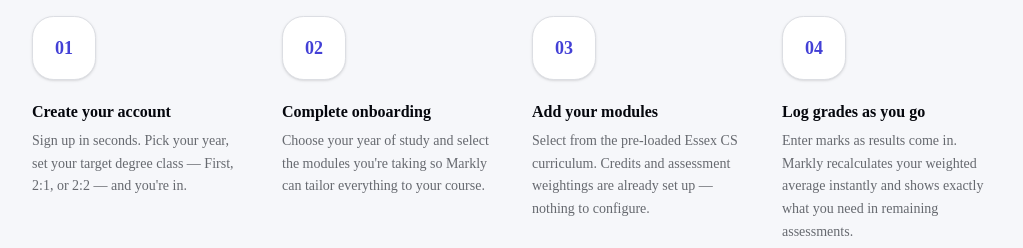
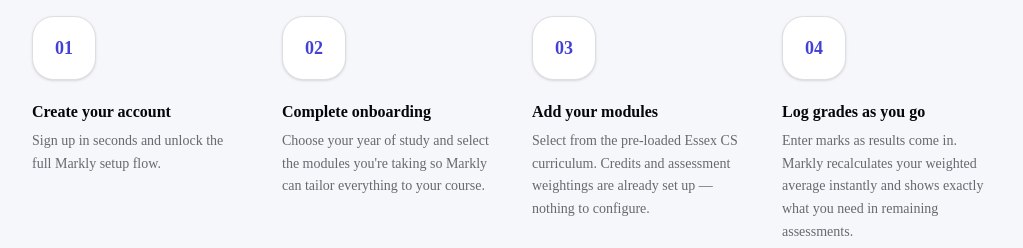
Before and after one commit to A-Karim2003/Markly, a Next.js app: page / in a window 1280 px wide. Shown: the part 3400-3648 px from the top of the page, without its empty margins (128-1151 px from the left). Built offline with nearby package versions, Linux system fonts and the light colour scheme.

Commit message:
feat: minor improvements regarding how weight is presented

```diff
--- a/app/(main)/assessments/page.tsx
+++ b/app/(main)/assessments/page.tsx
@@ -3,6 +3,10 @@
 import { CompletedAssessmentsTable } from "./_components/completed-assessments-table";
 import { getAssessments } from "@/lib/data/assessments";
 import { AssessmentsEmptyState } from "./_components/assessments-empty-state";
+
+function toPercentage(weight: number | undefined) {
+  return Math.round((weight ?? 0) * 100);
+}
 
 export default async function AssessmentsPage() {
   const assessments = await getAssessments();
@@ -14,7 +18,7 @@
       assessmentName: assessment.name,
       moduleName: assessment.student_modules.modules?.name,
       code: assessment.student_modules.modules?.code,
-      weight: assessment.module_assessments_scheme?.weight,
+      weight: toPercentage(assessment.module_assessments_scheme?.weight),
     }));
 
   const completedAssessments = assessments
@@ -24,7 +28,7 @@
       assessmentName: assessment.name,
       moduleName: assessment.student_modules.modules?.name,
       code: assessment.student_modules.modules?.code,
-      weight: assessment.module_assessments_scheme?.weight,
+      weight: toPercentage(assessment.module_assessments_scheme?.weight),
       grade: assessment.grade as number,
     }));
 
--- a/app/_components/home/how-it-works-section.tsx
+++ b/app/_components/home/how-it-works-section.tsx
@@ -14,8 +14,7 @@
   {
     number: "01",
     title: "Create your account",
-    description:
-      "Sign up in seconds. Pick your year, set your target degree class — First, 2:1, or 2:2 — and you're in.",
+    description: "Sign up in seconds and unlock the full Markly setup flow.",
   },
   {
     number: "02",
--- a/app/layout.tsx
+++ b/app/layout.tsx
@@ -34,7 +34,7 @@
       <body className="min-h-full flex flex-col">
         <ThemeProvider
           attribute="class"
-          defaultTheme="light" // TODO: might change to system later
+          defaultTheme="light"
           enableSystem
           disableTransitionOnChange
         >
```
